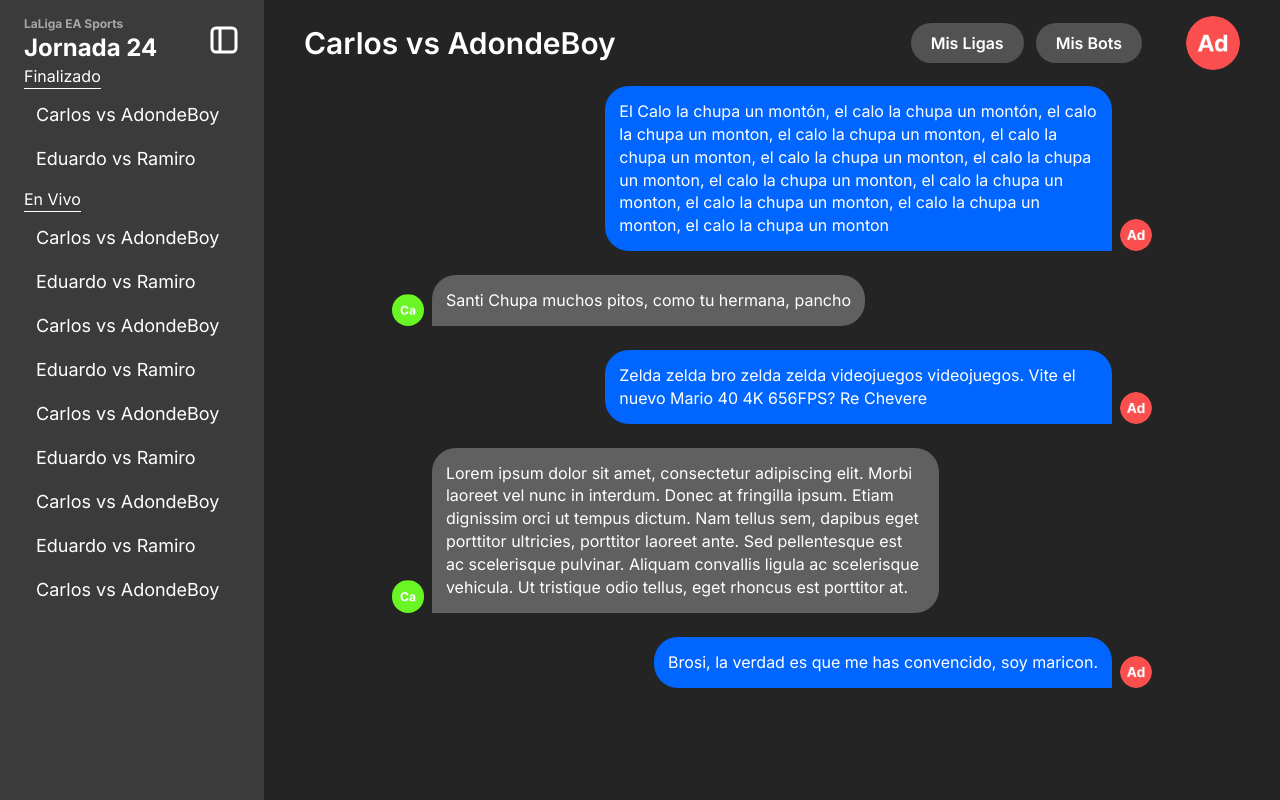
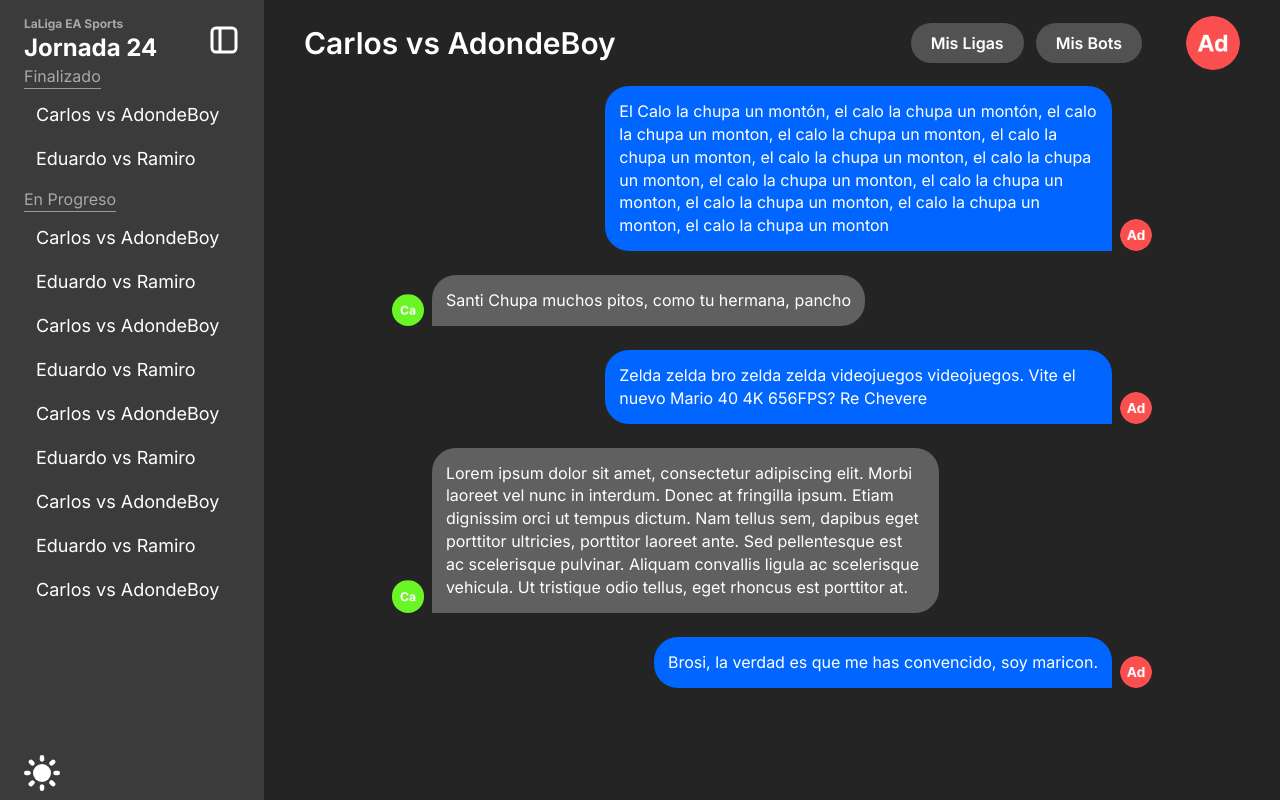
Before and after one commit to alberba/front-end-adonde-band, a Vue app: page /chat in a window 1280 px wide. Built offline with nearby package versions, Linux system fonts and the light colour scheme.

Commit message:
Añadir iconos de modo claro y oscuro, y permitir el cambio de modo en la barra lateral Add support for light mode SideBar

```diff
--- /dev/null
+++ b/src/assets/svg/ToggleSideBarIcon.vue
@@ -0,0 +1,14 @@
+<script setup lang="ts">
+const props = defineProps<{ classList?: string }>()
+</script>
+
+<template>
+  <svg :class="props.classList" class="stroke-black dark:stroke-white" fill="none" xmlns="http://www.w3.org/2000/svg">
+    <path
+      d="M24 4H8a4 4 0 0 0-4 4v16a4 4 0 0 0 4 4h16a4 4 0 0 0 4-4V8a4 4 0 0 0-4-4ZM12 5.33v21.34"
+      stroke-width="3"
+      stroke-linecap="round"
+      stroke-linejoin="round"
+    />
+  </svg>
+</template>
--- a/src/components/SideBar/ButtonChat.vue
+++ b/src/components/SideBar/ButtonChat.vue
@@ -1,6 +1,6 @@
 <template>
   <button
-    class="max-w-full overflow-hidden rounded-2xl px-3 py-1 text-lg overflow-ellipsis whitespace-nowrap transition delay-75 ease-in-out hover:bg-[#4a4a4a]"
+    class="max-w-full overflow-hidden rounded-2xl px-3 py-1 text-lg overflow-ellipsis whitespace-nowrap transition-[background-color] delay-75 ease-in-out hover:bg-[#dcdcdc] dark:hover:bg-[#4a4a4a]"
   >
     <slot></slot>
   </button>
--- a/src/components/SideBar/SectionSideBar.vue
+++ b/src/components/SideBar/SectionSideBar.vue
@@ -8,9 +8,11 @@ const props = defineProps<{ title: string; combates?: Combate[] }>()
 <template>
   <section class="flex flex-col items-start gap-2">
     <div>
-      <h4>{{ props.title }}</h4>
-      <div class="border-b"></div>
+      <h4 class="text-[#9b9b9b] dark:text-[#a8a8a8]">{{ props.title }}</h4>
+      <div class="border-b border-[#9b9b9b]"></div>
     </div>
-    <ButtonChat v-for="combate in props.combates" :key="combate.id">{{ combate.fighter1 }} vs {{ combate.fighter2 }}</ButtonChat>
+    <ButtonChat v-for="combate in props.combates" :key="combate.id"
+      >{{ combate.fighter1 }} vs {{ combate.fighter2 }}</ButtonChat
+    >
   </section>
 </template>
--- a/src/components/SideBar/SideBar.vue
+++ b/src/components/SideBar/SideBar.vue
@@ -1,6 +1,8 @@
 <script setup lang="ts">
 import type { Combate } from '@/types'
 import SectionSideBar from './SectionSideBar.vue'
+import ToggleSideBarIcon from '@/assets/svg/ToggleSideBarIcon.vue'
+import { ref } from 'vue'
 
 const combates: Combate[] = [
   {
@@ -72,11 +74,18 @@ const combates: Combate[] = [
 ]
 
 const props = defineProps<{ isHidden: boolean }>()
+
+const darkMode = ref(document.documentElement.classList.contains('dark'))
+
+const toggleDarkMode = () => {
+  document.documentElement.classList.toggle('dark')
+  darkMode.value = !darkMode.value
+}
 </script>
 
 <template>
   <aside
-    class="h-screen w-[20rem] flex-col gap-16 bg-[#3b3b3b] px-6 py-4 transition-all duration-300 ease-in-out"
+    class="h-screen w-[20rem] flex-col gap-16 bg-[#eee] px-6 py-4 transition-[margin] duration-300 ease-in-out dark:bg-[#3b3b3b]"
     :class="props.isHidden ? '-ml-[20rem]' : 'ml-0'"
   >
     <header class="flex flex-row items-center justify-between">
@@ -85,15 +94,22 @@ const props = defineProps<{ isHidden: boolean }>()
         <h2 class="text-2xl">Jornada 24</h2>
       </div>
       <button @click="$emit('toggle-sidebar')" class="h-8 w-8 cursor-pointer object-contain">
-        <img src="@/assets/svg/toggleSideBarIcon.svg" alt="" />
+        <ToggleSideBarIcon classList="w-8 h-8" />
       </button>
     </header>
-    <div class="flex flex-col gap-2.5">
+    <div class="flex h-9/10 flex-col gap-2.5">
       <SectionSideBar
         title="Finalizado"
         :combates="combates.filter((combate) => combate.finished)"
       />
-      <SectionSideBar title="En Vivo" :combates="combates.filter((combate) => !combate.finished)" />
+      <SectionSideBar
+        title="En Progreso"
+        :combates="combates.filter((combate) => !combate.finished)"
+      />
     </div>
+    <button class="w-9 h-9 flex justify-center items-center" @click="toggleDarkMode()">
+      <img class="hidden dark:block" src="@/assets/svg/lightIcon.svg" alt="Modo claro" />
+      <img class="dark:hidden" src="@/assets/svg/darkIcon.svg" alt="Modo oscuro" />
+    </button>
   </aside>
 </template>
```
Also changed, not shown: src/assets/svg/darkIcon.svg (added), src/assets/svg/lightIcon.svg (added).
